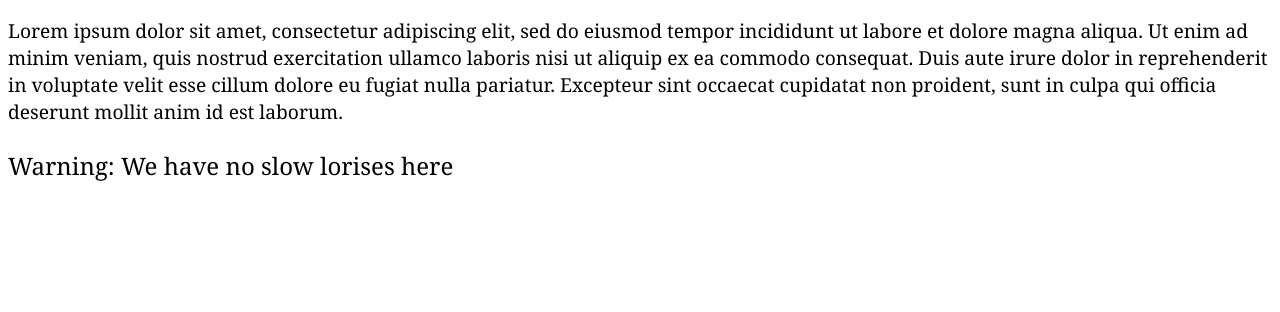
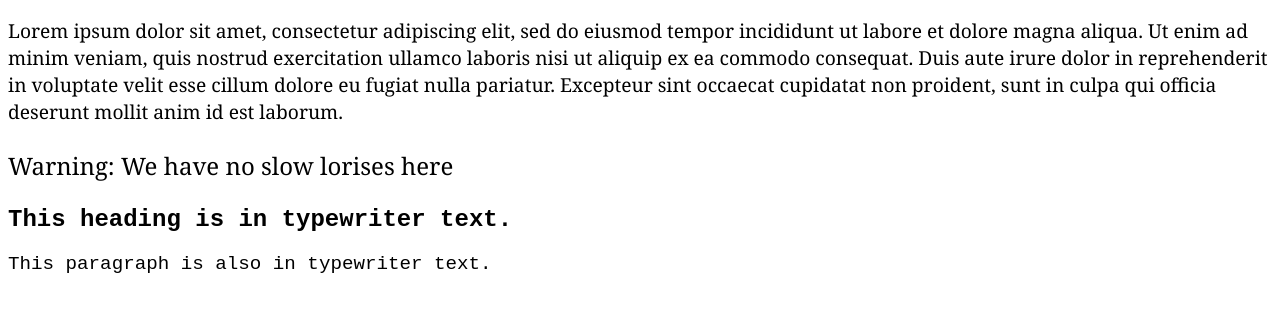
Before and after one commit to jailawes/smarter-way-to-learm, a plain HTML site: page index.html in a window 1280 px wide. Shown: the part 112-424 px from the top of the page. Drawn offline with Linux system fonts and the light colour scheme.

Commit message:
Edited styles.css and index.html to reflect Chapter 8

```diff
--- a/css/styles.css
+++ b/css/styles.css
@@ -11,3 +11,7 @@ h1 {
     font-family: 'Trebuchet MS', 'Lucida Sans Unicode', 'Lucida Grande', 'Lucida Sans', Arial, sans-serif;
     font-size: 2em;
 }
+
+.typewriter {
+    font-family: 'Courier New', Courier, monospace;
+}
--- a/index.html
+++ b/index.html
@@ -14,6 +14,9 @@
         </p>
 
         <p class="important">Warning: We have no slow lorises here</p>
+
+        <h2 class="typewriter">This heading is in typewriter text.</h2>
+        <p class="typewriter">This paragraph is also in typewriter text.</p>
     </body>
 
 </html>
```
